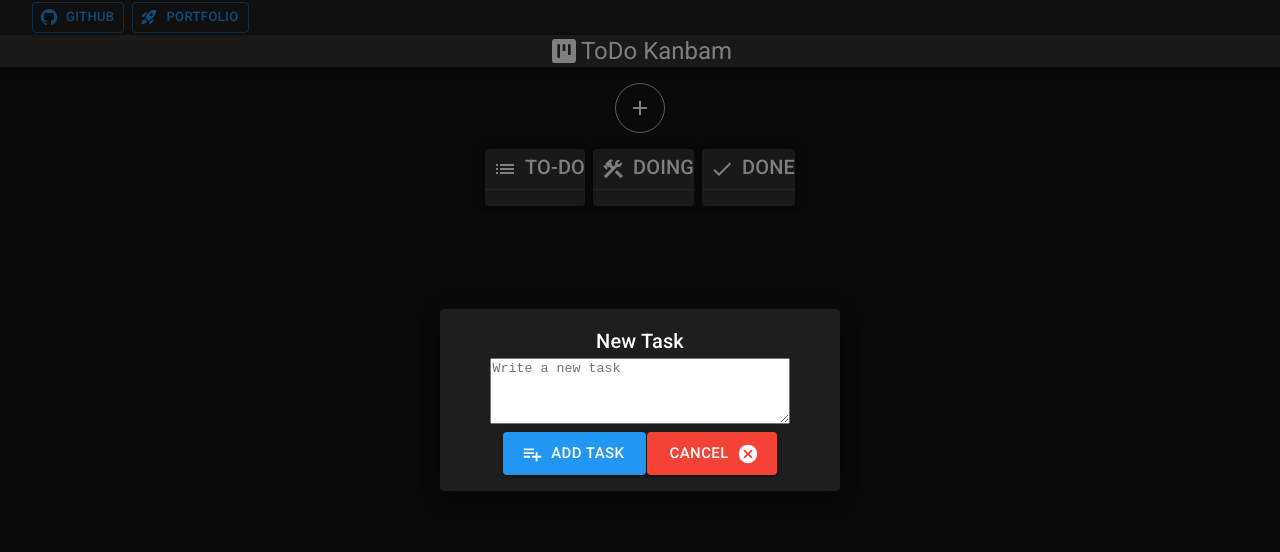
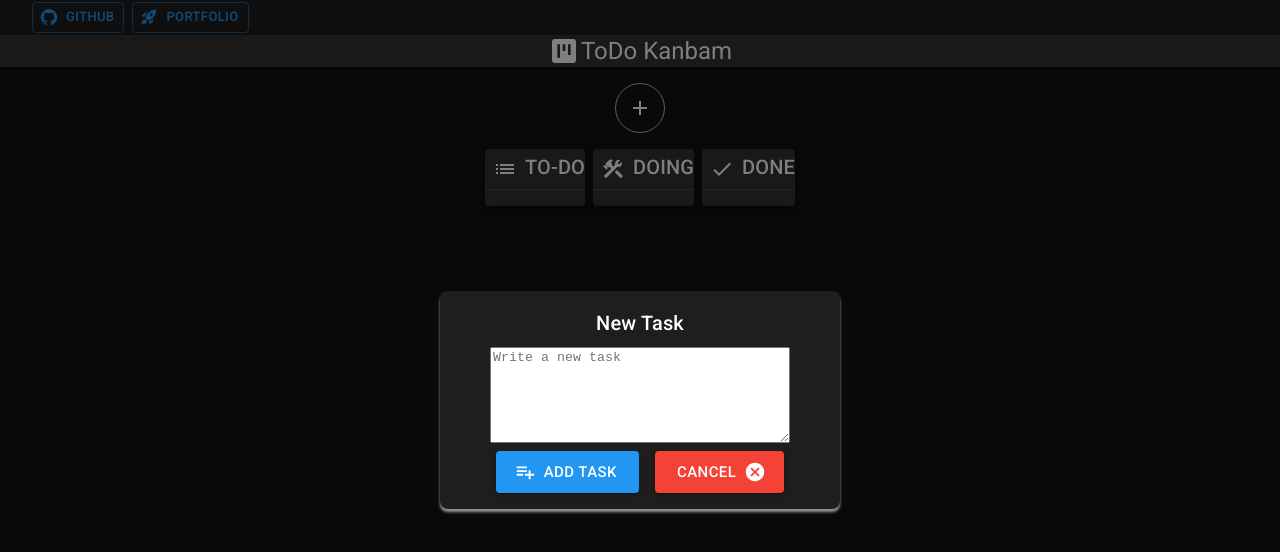
Before and after one commit to horaciosdev/react-todo-list, a React (Vite) app: page / in a window 1280 px wide. Both pictures are taken after a click on the button 640 px from the left and 107 px from the top of the page. Shown: the top 552 px of the page. Built offline with nearby package versions, Linux system fonts and the light colour scheme.

Commit message:
Ajustes nos estilos do CreateNewTask

```diff
--- a/src/components/CreateNewTask.tsx
+++ b/src/components/CreateNewTask.tsx
@@ -9,15 +9,6 @@ import { CustomBoxFlex } from "./CustomMuiComponents";
 import PlaylistAddIcon from "@mui/icons-material/PlaylistAdd";
 import CancelIcon from "@mui/icons-material/Cancel";
 
-const style = {
-  width: 400,
-  maxWidth: "100vw",
-  bgcolor: "background.paper",
-  boxShadow: 12,
-  p: 2,
-  borderRadius: 1,
-};
-
 export default function CreateNewTask(props: any) {
   const {
     newTaskDescription,
@@ -26,21 +17,31 @@ export default function CreateNewTask(props: any) {
     handleCloseModal,
   } = props;
   return (
-    <CustomBoxFlex sx={style}>
+    <CustomBoxFlex
+      sx={{
+        width: 400,
+        maxWidth: "100vw",
+        bgcolor: "background.paper",
+        boxShadow: "0 3px 3px 0px #999",
+        flexDirection: "column",
+        alignItems: "center",
+        borderRadius: 2,
+        gap: 1,
+        p: 2,
+      }}
+    >
       <Typography variant="h6">New Task</Typography>
-      <Box>
+
       <TextareaAutosize
         aria-label="minimum height"
-          minRows={4}
+        minRows={6}
         placeholder="Write a new task"
         style={{ width: 300 }}
         value={newTaskDescription}
         onChange={(event) => setNewTaskDescription(event.target.value)}
       />
-      </Box>
 
-      <Divider />
-
+      <CustomBoxFlex sx={{ gap: 2 }}>
         <Button
           size="large"
           onClick={handleAddTask}
@@ -59,5 +60,6 @@ export default function CreateNewTask(props: any) {
           Cancel
         </Button>
       </CustomBoxFlex>
+    </CustomBoxFlex>
   );
 }
```
Lines whose indentation alone changed are shown as unchanged.
